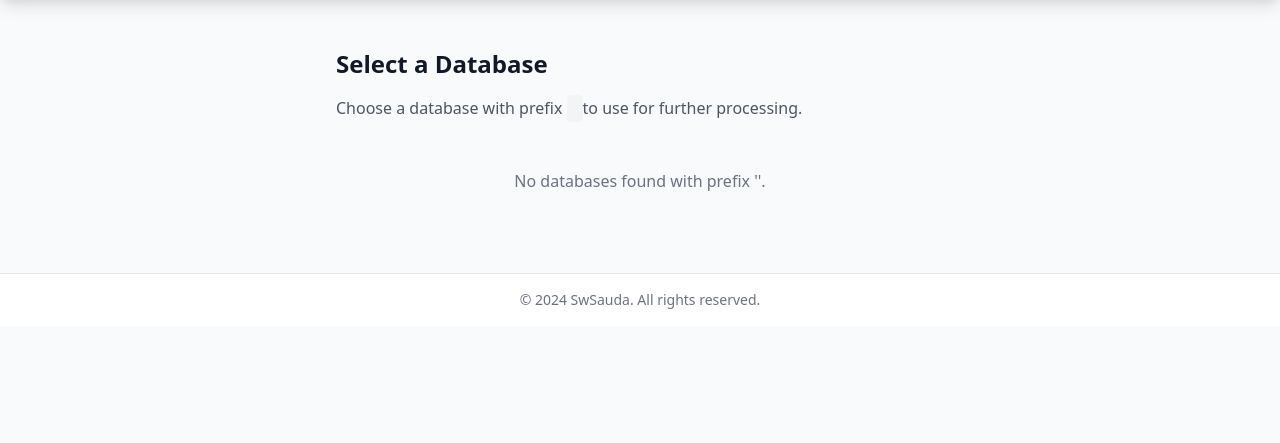
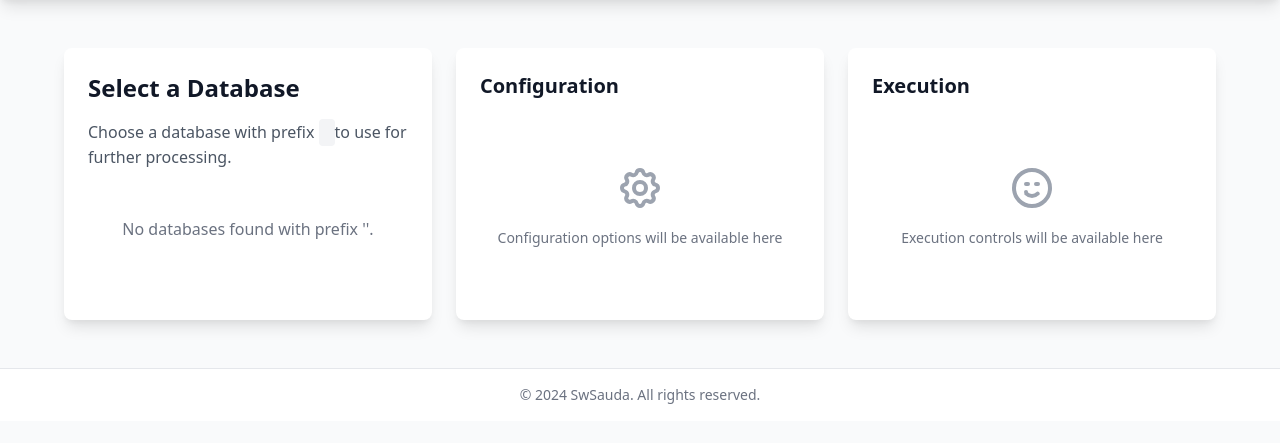
Before and after one commit to himan100/SwSauda, a FastAPI app: page /trade-run in a window 1280 px wide. Shown: the part 64-507 px from the top of the page. Run offline with FastAPI, Linux system fonts and the light colour scheme; parts of the project's set-up code (start-up, migrations or seed data) failed here and were passed over.

Commit message:
9: Three columns created

```diff
--- a/templates/trade_run.html
+++ b/templates/trade_run.html
@@ -4,7 +4,11 @@
 
 {% block content %}
 <div id="trade-run-app" class="py-6">
-    <div class="max-w-2xl mx-auto px-4 sm:px-6 lg:px-8">
+    <div class="max-w-7xl mx-auto px-4 sm:px-6 lg:px-8">
+        <!-- Three Box Layout -->
+        <div class="grid grid-cols-1 lg:grid-cols-3 gap-6">
+            <!-- Left Box - Database Selection -->
+            <div class="bg-white shadow-lg rounded-lg p-6">
                 <h1 class="text-2xl font-semibold text-gray-900 mb-4">Select a Database</h1>
                 <p class="mb-4 text-gray-600">Choose a database with prefix <span class="font-mono bg-gray-100 px-2 py-1 rounded">[[ databasePrefix ]]</span> to use for further processing.</p>
                 <div v-if="loading" class="text-center py-8">
@@ -31,6 +35,35 @@
                     </form>
                     <div v-if="message" class="mt-4 text-green-600">[[ message ]]</div>
                     <div v-if="selectedDatabase" class="mt-2 text-sm text-gray-700">Currently selected: <span class="font-mono">[[ selectedDatabase ]]</span></div>
+                </div>
+            </div>
+
+            <!-- Middle Box - Future Functionality -->
+            <div class="bg-white shadow-lg rounded-lg p-6">
+                <h2 class="text-xl font-semibold text-gray-900 mb-4">Configuration</h2>
+                <div class="text-center py-12">
+                    <div class="text-gray-400 mb-4">
+                        <svg class="mx-auto h-12 w-12" fill="none" viewBox="0 0 24 24" stroke="currentColor">
+                            <path stroke-linecap="round" stroke-linejoin="round" stroke-width="2" d="M10.325 4.317c.426-1.756 2.924-1.756 3.35 0a1.724 1.724 0 002.573 1.066c1.543-.94 3.31.826 2.37 2.37a1.724 1.724 0 001.065 2.572c1.756.426 1.756 2.924 0 3.35a1.724 1.724 0 00-1.066 2.573c.94 1.543-.826 3.31-2.37 2.37a1.724 1.724 0 00-2.572 1.065c-.426 1.756-2.924 1.756-3.35 0a1.724 1.724 0 00-2.573-1.066c-1.543.94-3.31-.826-2.37-2.37a1.724 1.724 0 00-1.065-2.572c-1.756-.426-1.756-2.924 0-3.35a1.724 1.724 0 001.066-2.573c-.94-1.543.826-3.31 2.37-2.37.996.608 2.296.07 2.572-1.065z" />
+                            <path stroke-linecap="round" stroke-linejoin="round" stroke-width="2" d="M15 12a3 3 0 11-6 0 3 3 0 016 0z" />
+                        </svg>
+                    </div>
+                    <p class="text-gray-500 text-sm">Configuration options will be available here</p>
+                </div>
+            </div>
+
+            <!-- Right Box - Future Functionality -->
+            <div class="bg-white shadow-lg rounded-lg p-6">
+                <h2 class="text-xl font-semibold text-gray-900 mb-4">Execution</h2>
+                <div class="text-center py-12">
+                    <div class="text-gray-400 mb-4">
+                        <svg class="mx-auto h-12 w-12" fill="none" viewBox="0 0 24 24" stroke="currentColor">
+                            <path stroke-linecap="round" stroke-linejoin="round" stroke-width="2" d="M14.828 14.828a4 4 0 01-5.656 0M9 10h1m4 0h1m-6 4h.01M21 12a9 9 0 11-18 0 9 9 0 0118 0z" />
+                        </svg>
+                    </div>
+                    <p class="text-gray-500 text-sm">Execution controls will be available here</p>
+                </div>
+            </div>
         </div>
     </div>
 </div>
```
Lines whose indentation alone changed are shown as unchanged.
